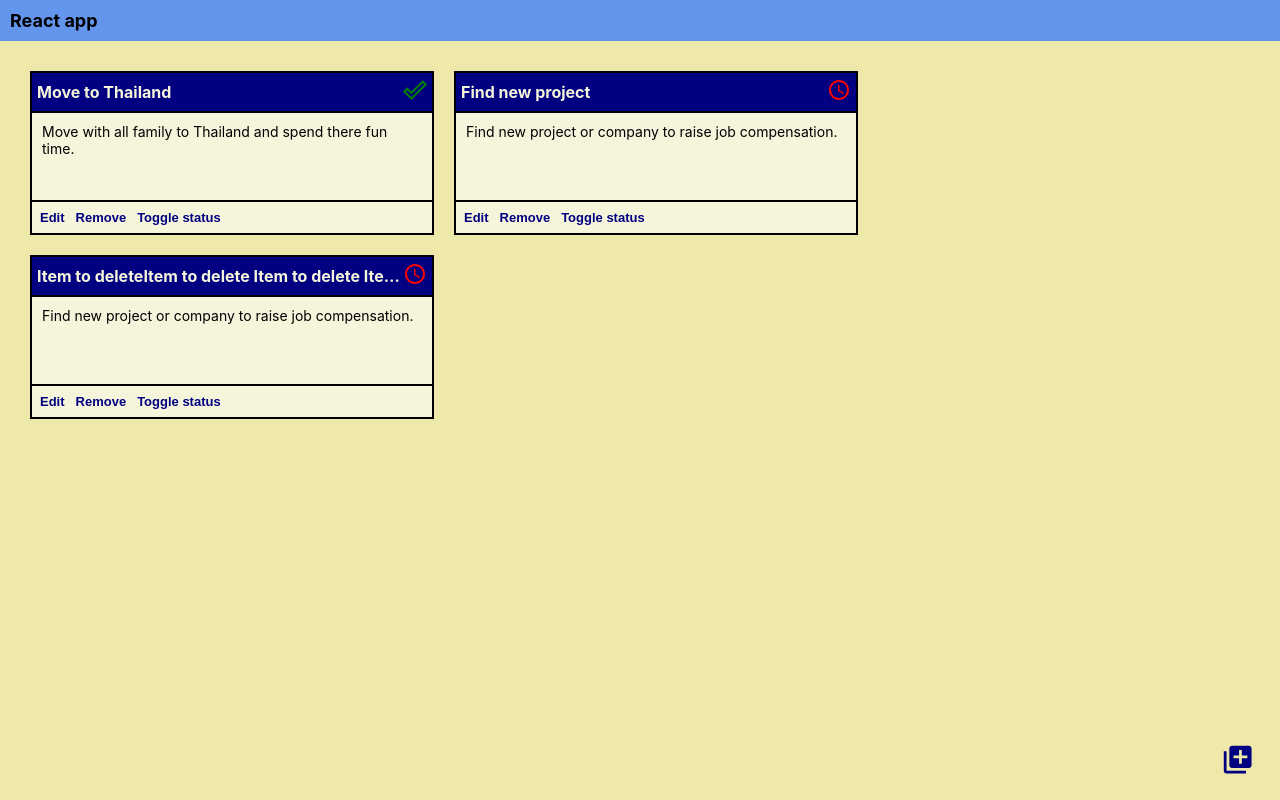
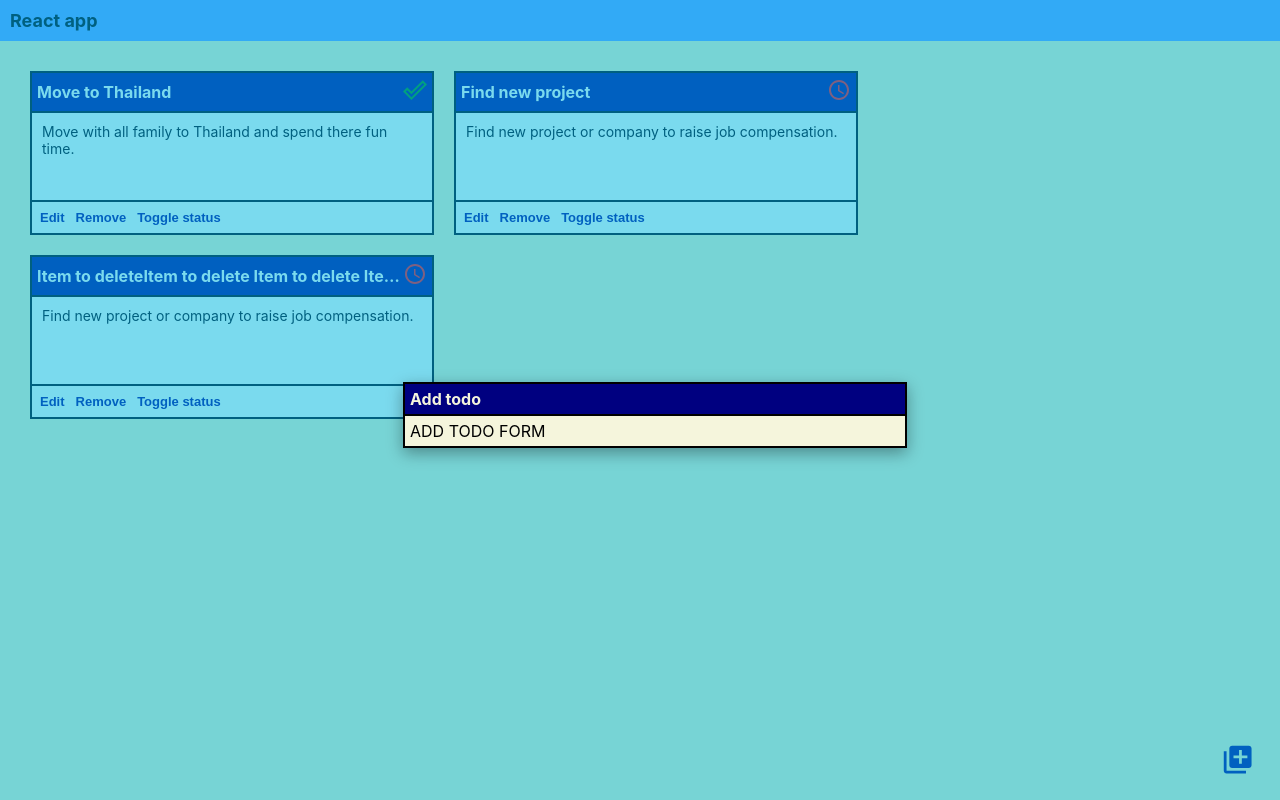
Before and after one commit to ViacheslavYuskevych/react-app, a React (Create React App) app: page / in a window 1280 px wide. Both pictures are taken after a click on the button 1237 px from the left and 760 px from the top of the page. Built offline with nearby package versions, Linux system fonts and the light colour scheme.

Commit message:
onBackdropClick

```diff
--- a/src/components/todo/AddBtn.tsx
+++ b/src/components/todo/AddBtn.tsx
@@ -1,20 +1,39 @@
+import { useState } from 'react';
 import { IconContext } from 'react-icons';
 import { MdLibraryAdd } from 'react-icons/md';
 
 import styles from '../../styles/todo.module.css';
+import AddModal from './AddModal';
 
-function AddTodoBtn({ onClick }: IProps) {
+function AddTodoBtn({ onAdd }: IProps) {
+  const [isModalShown, setModalShown] = useState(false);
+
+  const show = () => {
+    setModalShown(true);
+  };
+
+  const close = () => {
+    setModalShown(false);
+  };
+
   return (
-    <button onClick={onClick} className={styles.addBtn}>
-      <IconContext.Provider value={{ color: 'navy', size: '2.5em' }}>
-        <MdLibraryAdd></MdLibraryAdd>
-      </IconContext.Provider>
-    </button>
+    <>
+      <button onClick={show} className={styles.addBtn}>
+        <IconContext.Provider value={{ color: 'navy', size: '2.5em' }}>
+          <MdLibraryAdd></MdLibraryAdd>
+        </IconContext.Provider>
+      </button>
+
+      {isModalShown && <AddModal onAdd={onAdd} onClose={close} />}
+    </>
   );
 }
 
 export default AddTodoBtn;
 
 interface IProps {
-  readonly onClick: () => void;
+  readonly onAdd: () => void;
 }
+function setState() {
+  throw new Error('Function not implemented.');
+}
--- /dev/null
+++ b/src/components/todo/AddModal.tsx
@@ -0,0 +1,16 @@
+import Modal from '../../shared/components/Modal';
+
+function AddModal({ onAdd, onClose }: IProps) {
+  return (
+    <Modal title='Add todo' onClose={onClose}>
+      <div>ADD TODO FORM</div>
+    </Modal>
+  );
+}
+
+export default AddModal;
+
+interface IProps {
+  readonly onAdd: () => void;
+  readonly onClose: () => void;
+}
--- a/src/components/todo/List.tsx
+++ b/src/components/todo/List.tsx
@@ -43,7 +43,7 @@ function TodoList() {
         </div>
       ))}
 
-      <AddTodoBtn onClick={onAdd}></AddTodoBtn>
+      <AddTodoBtn onAdd={onAdd}></AddTodoBtn>
     </div>
   );
 }
--- a/src/shared/components/Modal.tsx
+++ b/src/shared/components/Modal.tsx
@@ -1,33 +1,38 @@
-import { SyntheticEvent } from 'react';
+import { SyntheticEvent, useRef } from 'react';
 
 import styles from '../../styles/shared/modal.module.css';
 
-function Modal({ body: Body, title, onClose }: IProps) {
+function Modal({ children: body, title, onClose }: IProps) {
+  const modalElement = useRef<HTMLDivElement>(null);
+
   const onBackdropClick = (e: SyntheticEvent) => {
-    console.log(e);
+    const modalRef = modalElement.current as HTMLDivElement;
+    const targetRef = e.target as HTMLDivElement;
 
-    onClose();
+    if (!modalRef.contains(targetRef)) onClose();
   };
 
   return (
-    <div className={styles.backdrop} onClick={(e) => onBackdropClick(e)}>
-      <div className={styles.container}>
-        <div className={styles.header}>
-          <h4>{title}</h4>
-        </div>
+    <>
+      <div className={styles.backdrop}></div>
 
-        <div className={styles.body}>
-          <Body></Body>
+      <div className={styles.container} onClick={(e) => onBackdropClick(e)}>
+        <div className={styles.modal} ref={modalElement}>
+          <div className={styles.header}>
+            <h4 className={styles.headerTitle}>{title}</h4>
+          </div>
+
+          <div className={styles.body}>{body}</div>
         </div>
       </div>
-    </div>
+    </>
   );
 }
 
 export default Modal;
 
 interface IProps {
-  body: React.FC;
+  children: JSX.Element;
   title: string;
   onClose: () => void;
 }
--- a/src/styles/shared/modal.module.css
+++ b/src/styles/shared/modal.module.css
@@ -1,4 +1,4 @@
-.backdrop {
+.layer {
   position: fixed;
   display: flex;
   align-items: center;
@@ -7,17 +7,28 @@
   top: 0;
   width: 100vw;
   height: 100vh;
-  background-color: rgba(deepskyblue, 0.5);
+}
+
+.backdrop {
+  composes: layer;
+  background-color: deepskyblue;
   z-index: 1000;
-  padding: 15px;
+  opacity: 0.5;
 }
 
 .container {
+  composes: layer;
+  padding: 15px;
+  z-index: 1001;
+}
+
+.modal {
   max-width: 100%;
   max-height: 100%;
   width: 500px;
   border: 2px solid black;
   box-shadow: rgba(0, 0, 0, 0.35) 0px 5px 15px;
+  background-color: beige;
 }
 
 .header {
@@ -26,7 +37,12 @@
   align-items: center;
   justify-content: start;
   background-color: navy;
+  color: beige;
   border-bottom: 2px solid black;
+}
+
+.headerTitle {
+  margin: 0;
 }
 
 .body {
```
